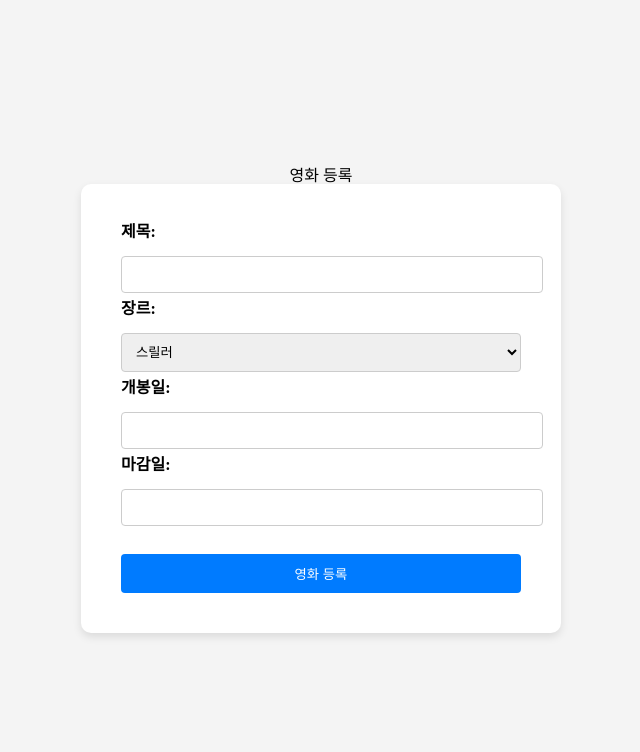
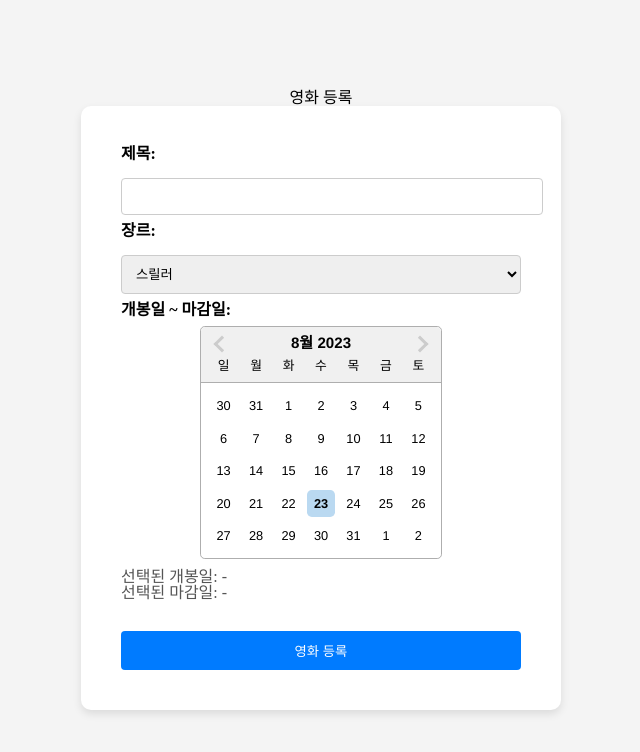
Before and after one commit to teawon/Good-Night-2nd-Hackathon-React, a React (Create React App) app: page /create-movie in a window 1280 px wide. Shown: the top 752 px of the page, without its empty margins (319-959 px from the left). Built offline with nearby package versions, Linux system fonts and the light colour scheme.

Commit message:
feat : 영화 등록 DatePicker 요소 추가

```diff
--- a/package.json
+++ b/package.json
@@ -11,6 +11,7 @@
     "@types/react": "^18.0.0",
     "@types/react-dom": "^18.0.0",
     "react": "^18.2.0",
+    "react-datepicker": "^4.16.0",
     "react-dom": "^18.2.0",
     "react-router-dom": "^6.15.0",
     "react-scripts": "5.0.1",
@@ -41,5 +42,8 @@
       "last 1 firefox version",
       "last 1 safari version"
     ]
+  },
+  "devDependencies": {
+    "@types/react-datepicker": "^4.15.0"
   }
 }
--- a/src/pages/AddMovie/index.tsx
+++ b/src/pages/AddMovie/index.tsx
@@ -1,19 +1,25 @@
 import { useState } from "react";
 import styled from "styled-components";
+import DatePicker, { registerLocale } from "react-datepicker";
+import ko from "date-fns/locale/ko";
+import "react-datepicker/dist/react-datepicker.css";
+
+registerLocale("ko", ko);
 
 const AddMovie = () => {
   const [title, setTitle] = useState("");
   const [genre, setGenre] = useState("스릴러");
-  const [endDate, setEndDate] = useState("");
-  const [openDate, setOpenDate] = useState("");
+  const [dateRange, setDateRange] = useState<[Date?, Date?]>([
+    undefined,
+    undefined,
+  ]);
 
   const handleSubmit = () => {
-    // TODO: API 호출 및 추가 로직
     const movieData = {
       title,
       genre,
-      endDate,
-      openDate,
+      startDate: dateRange[0]?.toISOString().split("T")[0],
+      endDate: dateRange[1]?.toISOString().split("T")[0],
     };
 
     console.log(movieData);
@@ -34,11 +40,28 @@ const AddMovie = () => {
           <option value="액션">액션</option>
         </Select>
 
-        <Label>개봉일:</Label>
-        <Input value={openDate} onChange={(e) => setOpenDate(e.target.value)} />
+        <Label>개봉일 ~ 마감일:</Label>
+        <DatePickerWrapper>
+          <DatePicker
+            selected={dateRange[0]}
+            startDate={dateRange[0]}
+            endDate={dateRange[1]}
+            onChange={(dates) => {
+              const [start, end] = dates as [Date?, Date?];
+              setDateRange([start, end]);
+            }}
+            dateFormat="yyyy-MM-dd"
+            selectsRange
+            inline
+            locale="ko"
+          />
+        </DatePickerWrapper>
 
-        <Label>마감일:</Label>
-        <Input value={endDate} onChange={(e) => setEndDate(e.target.value)} />
+        <DateText>
+          선택된 개봉일: {dateRange[0]?.toLocaleDateString() ?? "-"}
+          <br />
+          선택된 마감일: {dateRange[1]?.toLocaleDateString() ?? "-"}
+        </DateText>
 
         <SubmitButton onClick={handleSubmit}>영화 등록</SubmitButton>
       </Form>
@@ -102,4 +125,16 @@ const SubmitButton = styled.button`
   }
 `;
 
+const DatePickerWrapper = styled.div`
+  display: flex;
+  justify-content: center;
+  width: 100%;
+  margin: 8px 0;
+`;
+
+const DateText = styled.div`
+  margin: 10px 0;
+  color: #555;
+`;
+
 export default AddMovie;
```
Also changed, not shown: 1 other file (tests, documents, lock files or other folders).
